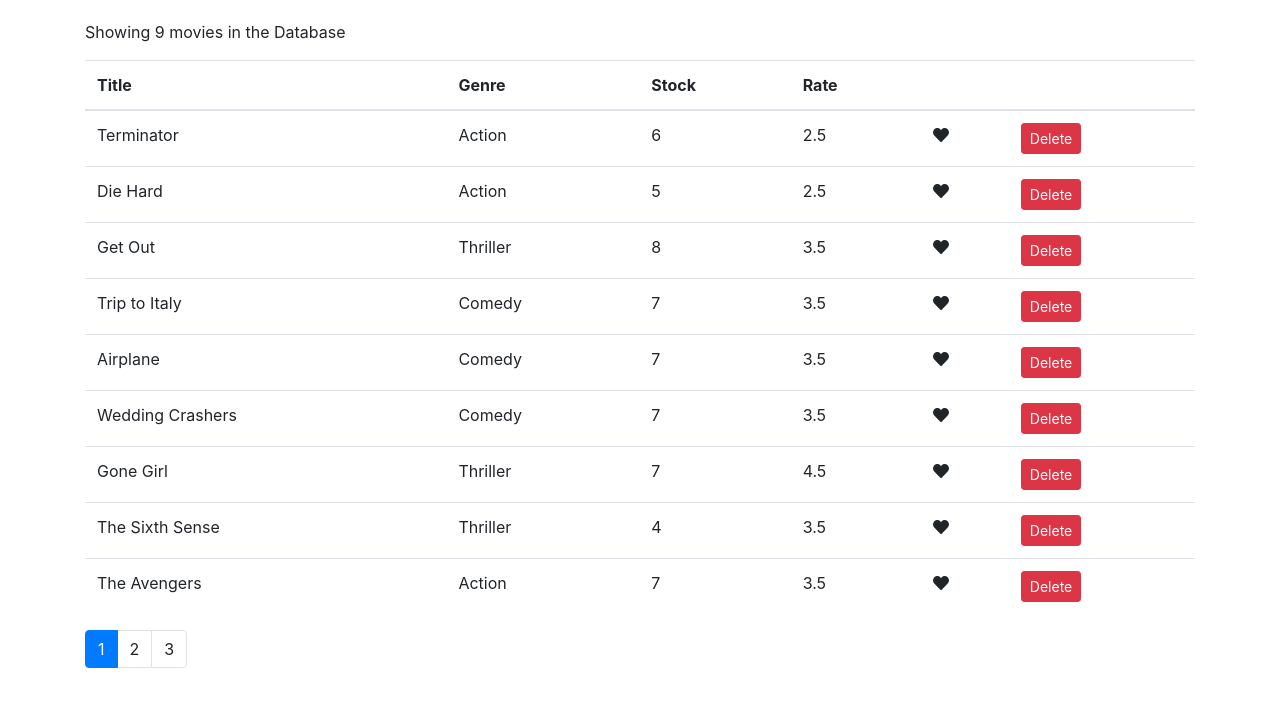
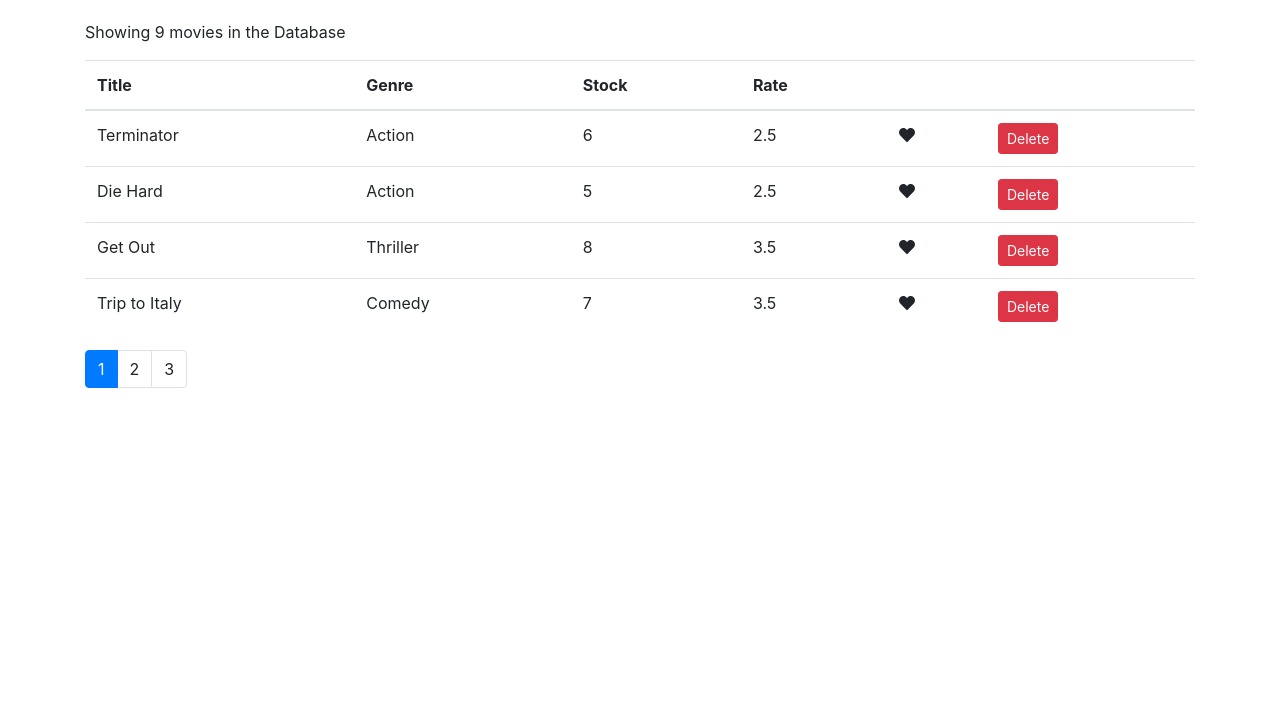
Before and after one commit to Joseph-Mutua/vidly, a React (Create React App) app: page / in a window 1280 px wide. Shown: the top 706 px of the page. Built offline with nearby package versions, Linux system fonts and the light colour scheme.

Commit message:
Add a pagination helper method

```diff
--- a/src/components/movies.jsx
+++ b/src/components/movies.jsx
@@ -2,6 +2,7 @@
 import { getMovies } from "../services/fakeMovieService";
 import Like from "./common/like";
 import Pagination from "./common/pagination";
+import {paginate} from "../utils/paginate"
 
 class Movies extends Component {
   state = {
@@ -21,9 +22,11 @@
 
   render() {
     const { length: count } = this.state.movies;
-    const { pageSize, currentPage } = this.state;
+    const { pageSize, currentPage, movies:allMovies } = this.state;
 
     if (count === 0) return <p>There are no movie in the Database!</p>;
+
+    const movies = paginate(allMovies, currentPage, pageSize)
 
     return (
       <React.Fragment>
@@ -40,7 +43,7 @@
             </tr>
           </thead>
           <tbody>
-            {this.state.movies.map((movie) => (
+            {movies.map((movie) => (
               <tr key={movie._id}>
                 <td>{movie.title}</td>
                 <td>{movie.genre.name}</td>
--- /dev/null
+++ b/src/utils/paginate.js
@@ -0,0 +1,6 @@
+import _ from "lodash"
+
+export function paginate(items, pageNumber, pageSize) {
+    const startIndex = (pageNumber - 1) * pageSize;
+    return _(items).slice(startIndex).take(pageSize).value();
+}
```
